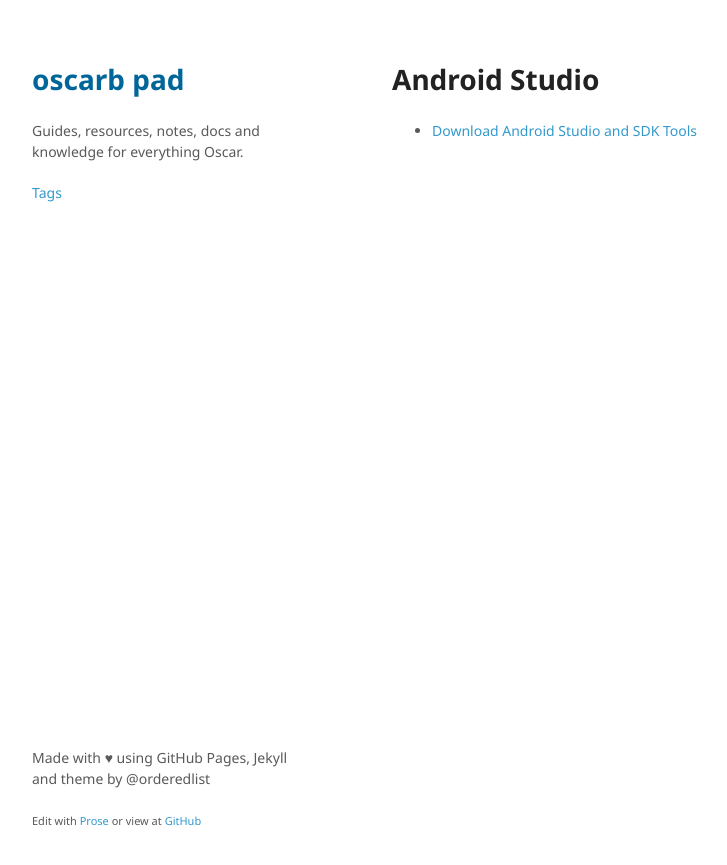
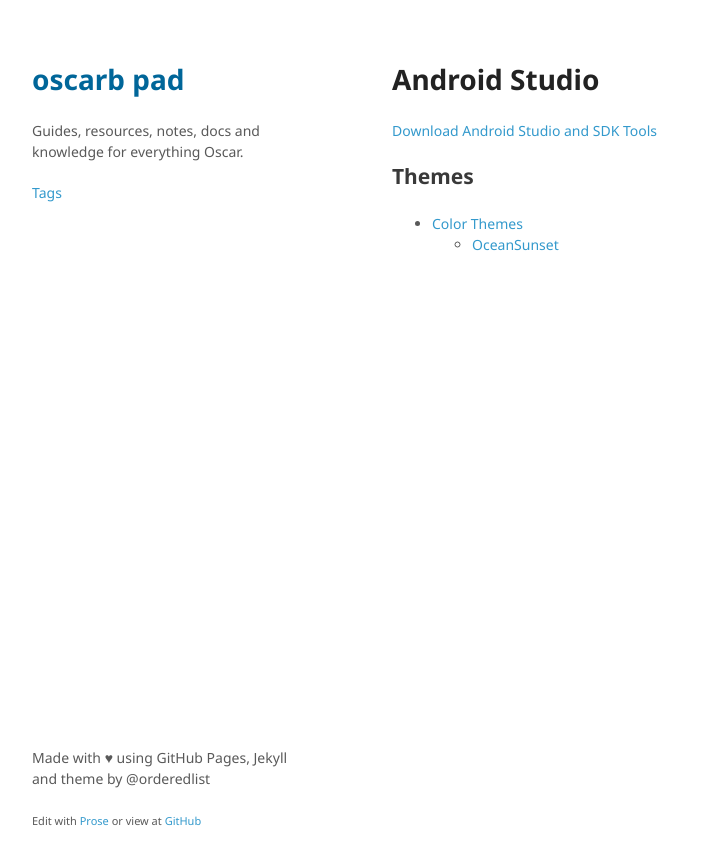
Before and after one commit to oscarb/pad, a Jekyll site: the page built from _docs/android-studio.md, in a window 1280 px wide. Shown: the top 865 px of the page, without its empty margins (128-855 px from the left). Built offline with Jekyll 4.4.1, drawn with Linux system fonts in a browser that asks for light colours.

Commit message:
Created android-studio.md

```diff
--- a/_docs/android-studio.md
+++ b/_docs/android-studio.md
@@ -5,4 +5,9 @@ tags: [android]
 
 # Android Studio
 
-* [Download Android Studio and SDK Tools](https://developer.android.com/studio/index.html)
+[Download Android Studio and SDK Tools](https://developer.android.com/studio/index.html)
+
+## Themes
+
+* [Color Themes](http://color-themes.com/?view=index)
+  * [OceanSunset](http://color-themes.com/?view=theme&id=563a1a8e80b4acf11273aed1)
```
